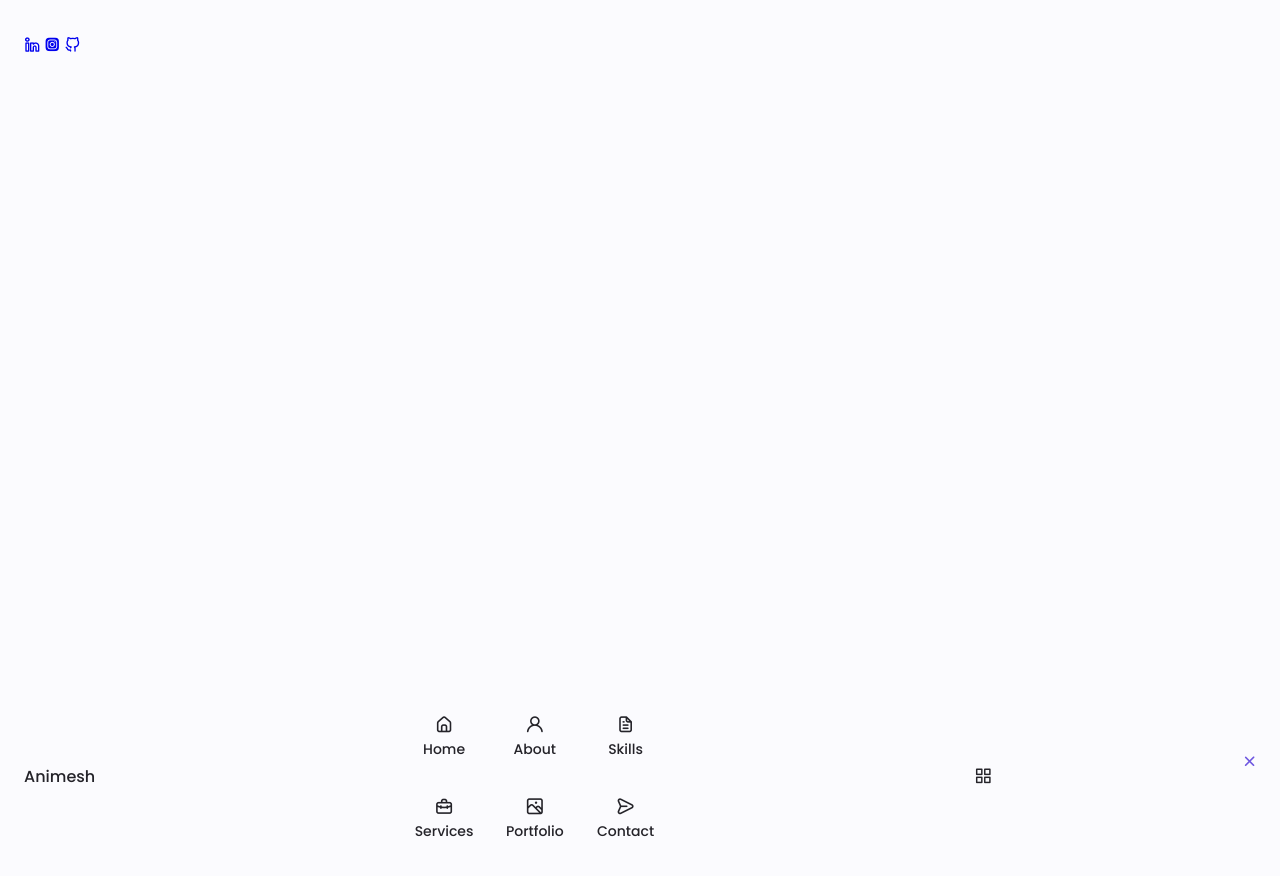
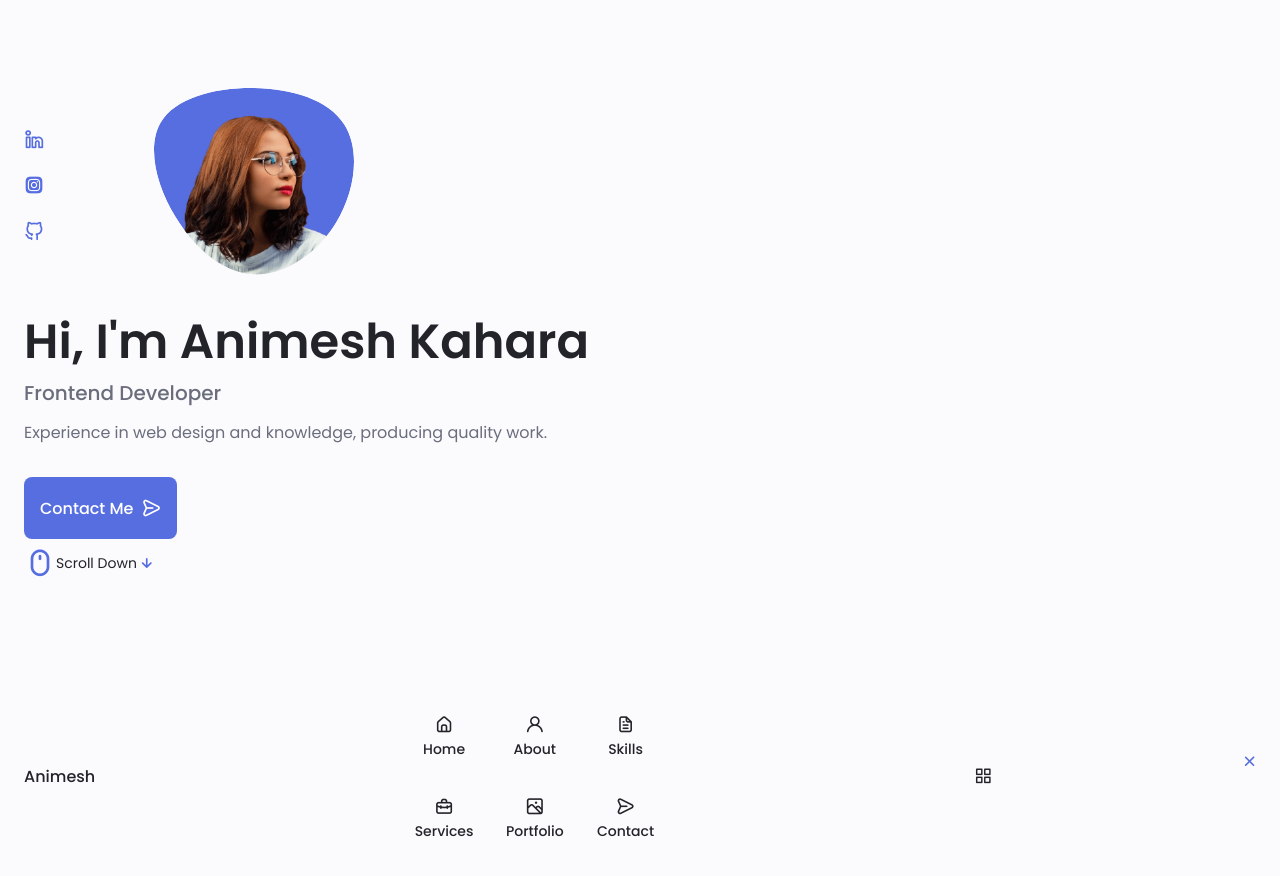
Before and after one commit to animesh0404/responsive-portfolio-website, a plain HTML site: page index.html in a window 1280 px wide. Drawn offline with nearby package versions, Linux system fonts and the light colour scheme.

Commit message:
Home Section Completed

```diff
--- a/assets/css/styles.css
+++ b/assets/css/styles.css
@@ -7,7 +7,7 @@
 
   /*========== Colors ==========*/
   /* Change favorite color */
-  --hue-color: 250; /*Purple 250 - Green 142 - Blue 230 - Pink 340*/
+  --hue-color: 230; /*Purple 250 - Green 142 - Blue 230 - Pink 340*/
 
   /* HSL color mode */
   --first-color: hsl(var(--hue-color), 69%, 61%);
@@ -237,8 +237,105 @@ img {
 /* Change background header */
 
 /*==================== HOME ====================*/
+.home__container {
+  gap: 1rem;
+}
 
+.home__content {
+  grid-template-columns: 0.5fr 3fr;
+  padding-top: 3.5rem;
+  align-items: center;
+}
+
+.home__social {
+  display: grid;
+  grid-template-columns: max-content;
+  row-gap: 1rem;
+}
+
+.home__social-icon {
+  font-size: 1.25rem;
+  color: var(--first-color);
+}
+
+.home__blob {
+  width: 200px;
+  fill: var(--first-color);
+}
+
+.home__blob-img {
+  width: 170px;
+}
+
+.home__data {
+  grid-column: 1/3;
+}
+
+.home__title {
+  font-size: var(--big-font-size);
+}
+
+.home__subtitle {
+  font-size: var(--h3-font-size);
+  color: var(--text-color);
+  font-weight: var(--font-medium);
+  margin-bottom: var(--mb-0-75);
+}
+
+.home__description {
+  margin-bottom: var(--mb-2);
+}
+
+.home__scroll {
+  display: none;
+}
+
+.home__scroll-button {
+  color: var(--first-color);
+  transition: 0.3s;
+}
+
+.home__scroll-button:hover {
+  transform: translateY(0.25rem);
+}
+
+.home__scroll-mouse {
+  font-size: 2rem;
+}
+
+.home__scroll-name {
+  font-size: var(--small-font-size);
+  color: var(--title-color);
+  font-weight: var(--mb-0-25);
+}
+
+.home__scroll-arrow {
+  font-size: 1.25rem;
+}
 /*==================== BUTTONS ====================*/
+.button {
+  display: inline-block;
+  background-color: var(--first-color);
+  color: #fff;
+  padding: 1rem;
+  border-radius: 0.5rem;
+  font-weight: var(--font-medium);
+}
+
+.button:hover {
+  background-color: var(--first-color-alt);
+}
+
+.button__icon {
+  font-size: 1.25rem;
+  margin-left: var(--mb-0-5);
+  transition: 0.3s;
+}
+
+.button--flex {
+  display: inline-flex;
+  align-items: center;
+}
 
 /*==================== ABOUT ====================*/
 
--- a/index.html
+++ b/index.html
@@ -99,8 +99,57 @@
                 <i class="uil uil-github-alt"></i>
               </a>
             </div>
+
+            <div class="home__img">
+              <svg
+                class="home__blob"
+                viewBox="0 0 200 187"
+                xmlns="http://www.w3.org/2000/svg"
+                xmlns:xlink="http://www.w3.org/1999/xlink"
+              >
+                <mask id="mask0" mask-type="alpha">
+                  <path
+                    d="M190.312 36.4879C206.582 62.1187 201.309 102.826 182.328 134.186C163.346 165.547
+                        130.807 187.559 100.226 186.353C69.6454 185.297 41.0228 161.023 21.7403 129.362C2.45775
+                        97.8511 -7.48481 59.1033 6.67581 34.5279C20.9871 10.1032 59.7028 -0.149132 97.9666
+                        0.00163737C136.23 0.303176 174.193 10.857 190.312 36.4879Z"
+                  />
+                </mask>
+                <g mask="url(#mask0)">
+                  <path
+                    d="M190.312 36.4879C206.582 62.1187 201.309 102.826 182.328 134.186C163.346
+                        165.547 130.807 187.559 100.226 186.353C69.6454 185.297 41.0228 161.023 21.7403
+                        129.362C2.45775 97.8511 -7.48481 59.1033 6.67581 34.5279C20.9871 10.1032 59.7028
+                        -0.149132 97.9666 0.00163737C136.23 0.303176 174.193 10.857 190.312 36.4879Z"
+                  />
+                  <image
+                    class="home__blob-img"
+                    x='12' y='18'
+                    xlink:href="assets/img/perfil.png"
+                  />
+                </g>
+              </svg>
+            </div>
+
+            <div class="home__data">
+              <h1 class="home__title">Hi, I'm Animesh Kahara</h1>
+              <h3 class="home__subtitle">Frontend Developer</h3>
+              <p class="home__description">
+                Experience in web design and knowledge, producing quality work.
+              </p>
+              <a href="#contact" class="button button--flex">
+                Contact Me <i class="uil uil-message button__icon"></i>
+              </a>
+            </div>
           </div>
-        </div>
+
+          <div class="home_scroll">
+              <a href="#about" class="home__scroll-button button--flex">
+                <i class="uil uil-mouse-alt home__scroll-mouse"></i>
+                <span class="home__scroll-name">Scroll Down</span>
+                <i class="uil uil-arrow-down home__scroll-arrow"></i>
+              </a>
+         </div>
       </section>
 
       <!--==================== ABOUT ====================-->
```
